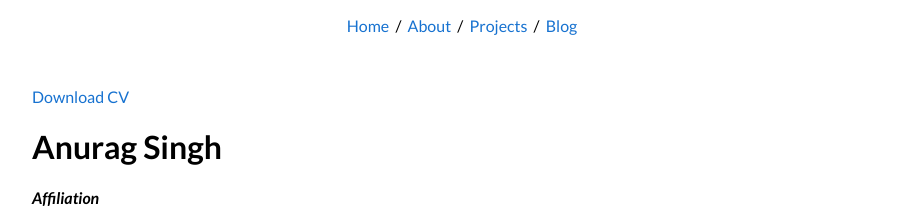
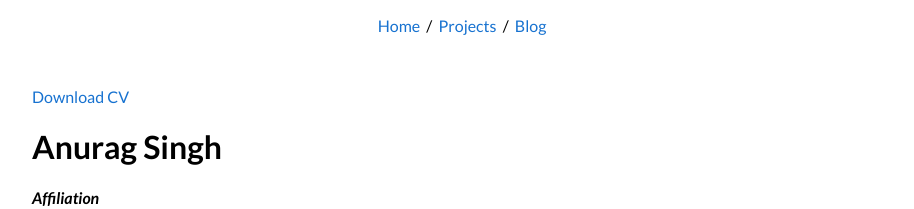
Before and after one commit to Anurag14/anurag14.github.io, a Jekyll site: the page built from cv/index.html, in a window 1280 px wide. Shown: the top 209 px of the page, without its empty margins (178-1092 px from the left). Built offline with Jekyll 4.4.1, drawn with Linux system fonts in a browser that asks for light colours.

Commit message:
Update default.html

```diff
--- a/_layouts/default.html
+++ b/_layouts/default.html
@@ -70,7 +70,7 @@
   <body>
     	<p align=center>
           <a href="/">Home</a> &nbsp/&nbsp
-          <a href="/about">About</a> &nbsp/&nbsp
+          <!--<a href="/about">About</a> &nbsp/&nbsp-->
 	  <a href="/projects">Projects</a> &nbsp/&nbsp
           <a href="/blog"> Blog </a>
         </p>
```
